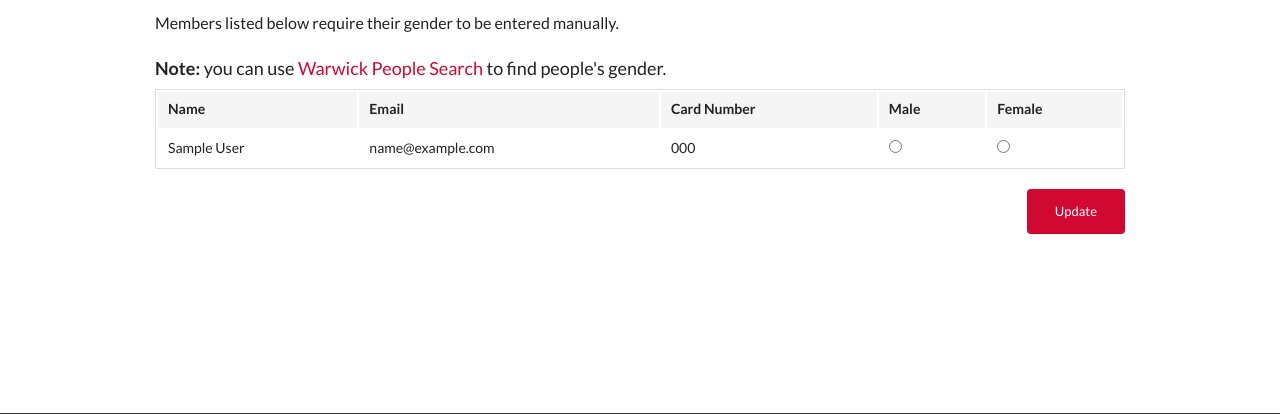
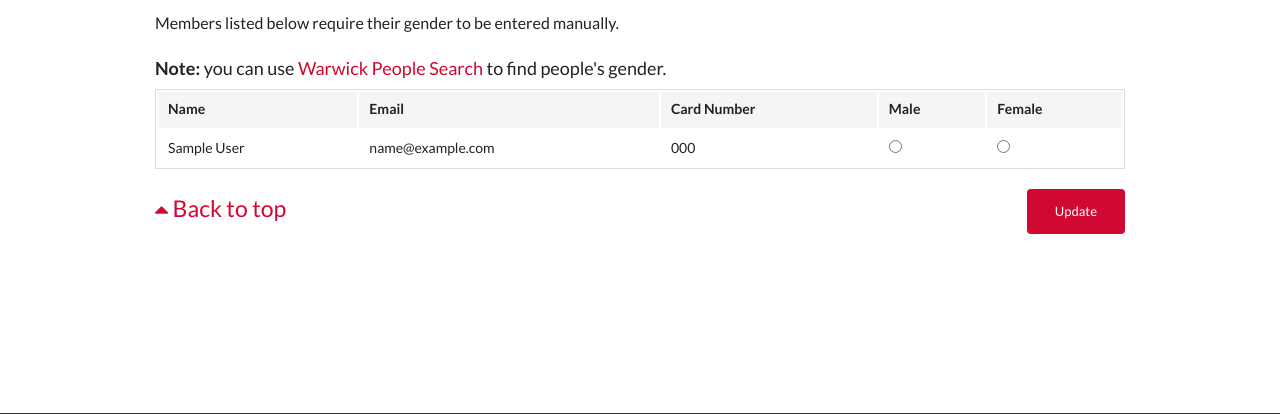
Before and after one commit to WarwickArcheryClub/uwac-records, a Flask app: template app/templates/admin/members-import.html in a window 1280 px wide. Shown: the part 173-587 px from the top of the page. Run offline with Flask 2, Linux system fonts and the light colour scheme; the template is opened without the code that fills it: values named after a table or form of the project are taken from there, others are empty; tables that the repository leaves empty hold one stand-in row (Sample ...); some libraries are stand-ins or nearby versions.

Commit message:
Add back to top link

```diff
--- a/app/templates/admin/members-import.html
+++ b/app/templates/admin/members-import.html
@@ -68,6 +68,8 @@
                         </table>
                         <div class="row">
                             <div class="small-12 columns">
+                                <h4 class="pull-left"><a href="#main-content"><i class="fa fa-caret-up"></i> Back to top</a>
+                                </h4>
                                 <button class="button radius small pull-right" type="submit">Update</button>
                             </div>
                         </div>
```
